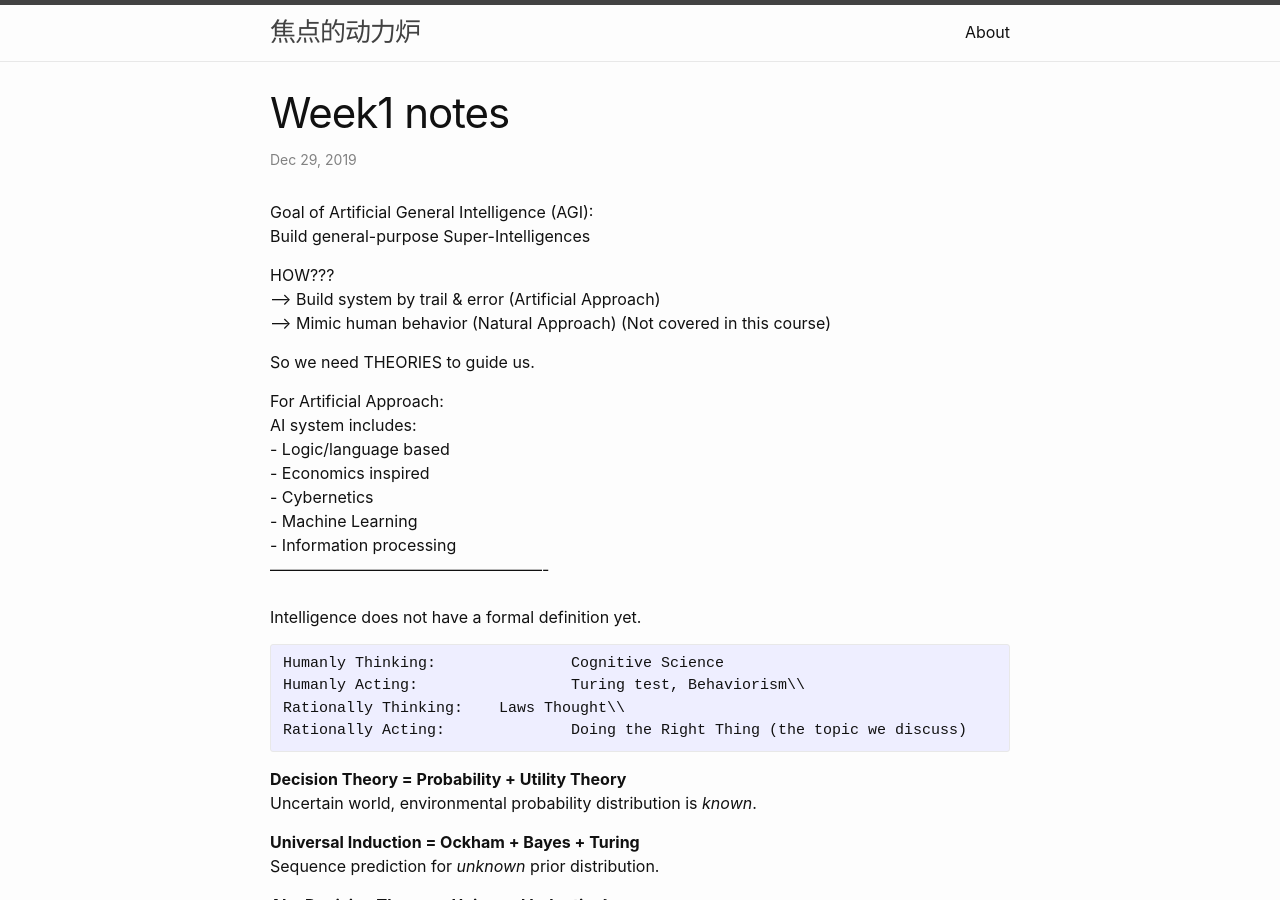
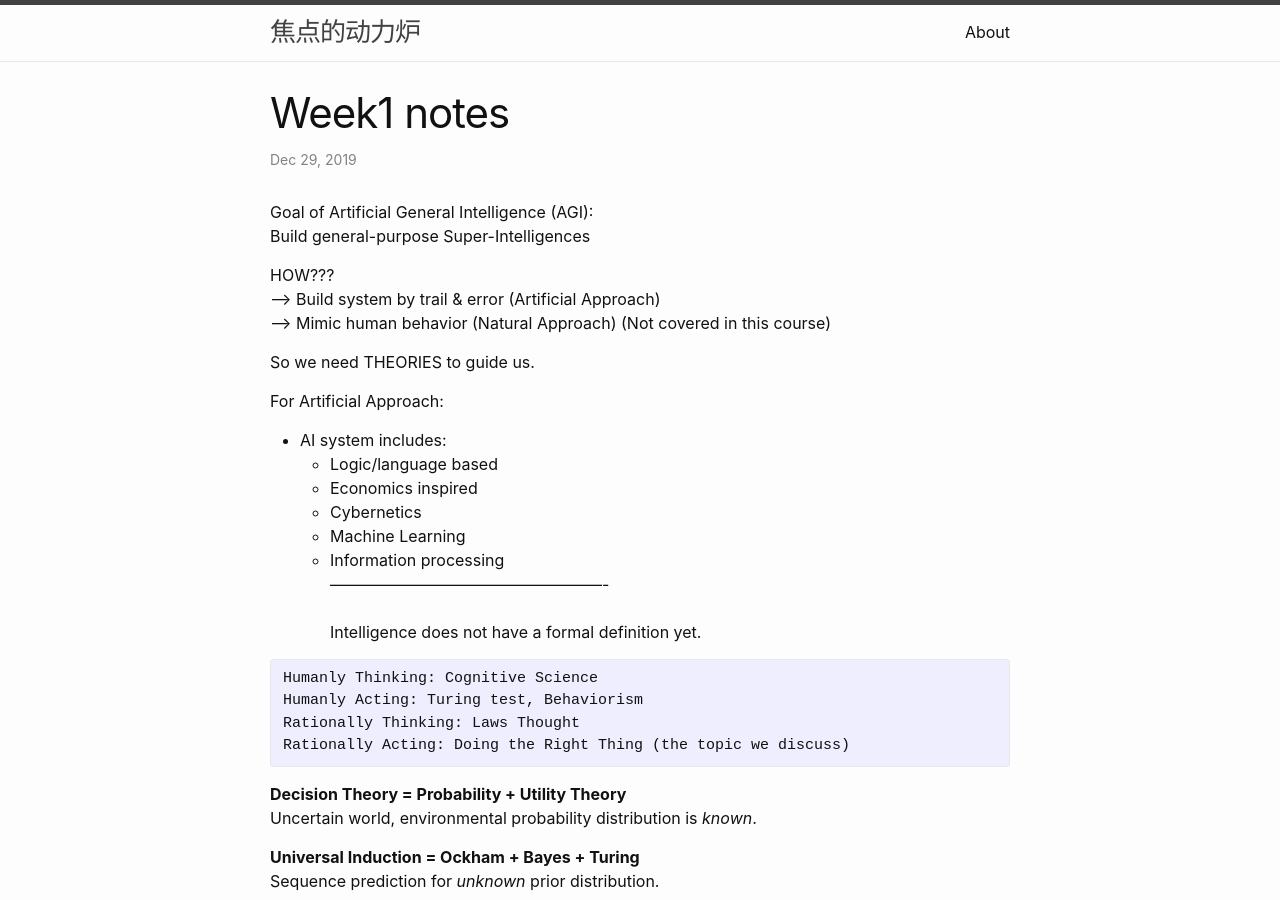
Before and after one commit to dianjiaogit/dianjiaogit.github.io, a Jekyll site: the page built from _posts/2019-12-29-week1 notes.md, in a window 1280 px wide and 900 px high. Built offline with Jekyll 4.4.1, drawn with Linux system fonts in a browser that asks for light colours; formulas are drawn with MathJax 3.

```diff
--- a/_posts/2019-12-29-week1 notes.md
+++ b/_posts/2019-12-29-week1 notes.md
@@ -14,22 +14,22 @@ HOW??? \\
 
 So we need THEORIES to guide us.
 
-For Artificial Approach: \\
-AI system includes: \\
-	- Logic/language based \\
-	- Economics inspired \\
-	- Cybernetics \\
-	- Machine Learning \\
+For Artificial Approach:
+* AI system includes:
+	- Logic/language based
+	- Economics inspired
+	- Cybernetics
+	- Machine Learning
 	- Information processing
 \\
 ----------------------------------------------------
 \\
 Intelligence does not have a formal definition yet.
 <pre>
-Humanly Thinking:		Cognitive Science
-Humanly Acting:			Turing test, Behaviorism\\
-Rationally Thinking:	Laws Thought\\
-Rationally Acting:		Doing the Right Thing (the topic we discuss)
+Humanly Thinking: Cognitive Science
+Humanly Acting: Turing test, Behaviorism
+Rationally Thinking: Laws Thought
+Rationally Acting: Doing the Right Thing (the topic we discuss)
 </pre>
 
 
```
